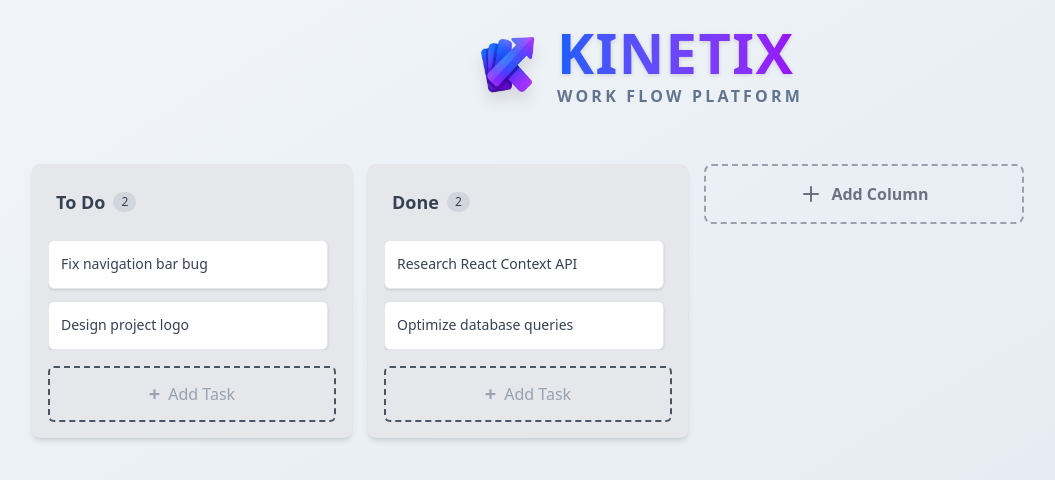
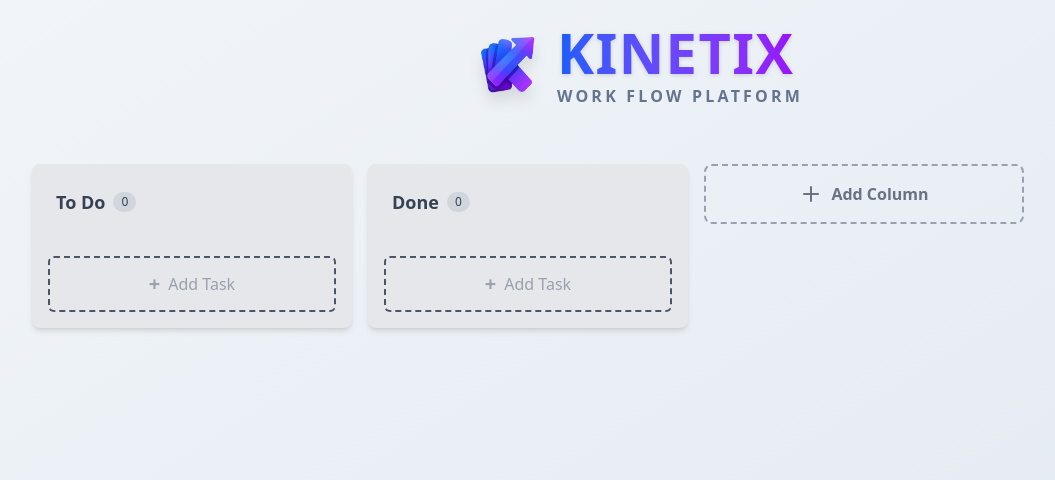
Before and after one commit to Dikshit-Raj-Sharma/kinetix, a React (Vite) app: page / in a window 1280 px wide. Shown: the top 480 px of the page, without its empty margins (0-1055 px from the left). Built offline with nearby package versions, Linux system fonts and the light colour scheme.

Commit message:
Refactor: Reset initial data to empty columns for new users

```diff
--- a/index.html
+++ b/index.html
@@ -4,7 +4,7 @@
     <meta charset="UTF-8" />
     <link rel="icon" type="image/svg+xml" href="./kinetix-icon.png" />
     <meta name="viewport" content="width=device-width, initial-scale=1.0" />
-    <title>kinetix</title>
+    <title>Kinetix | Work Flow Platform</title>
   </head>
   <body>
     <div id="root"></div>
--- a/src/data/initialData.js
+++ b/src/data/initialData.js
@@ -1,20 +1,16 @@
 const tasks = {
-  "task-1": { id: "task-1", content: "Fix navigation bar bug" },
-  "task-2": { id: "task-2", content: "Design project logo" },
-  "task-3": { id: "task-3", content: "Research React Context API" },
-  "task-4": { id: "task-4", content: "Optimize database queries" }
 };
 
 const columns = {
   "col-1": {
     id: "col-1",
     title: "To Do",
-    taskIds: ["task-1", "task-2"]
+    taskIds: []
   },
   "col-2": {
     id: "col-2",
     title: "Done",
-    taskIds: ["task-3", "task-4"]
+    taskIds: []
   }
 };
 
```
